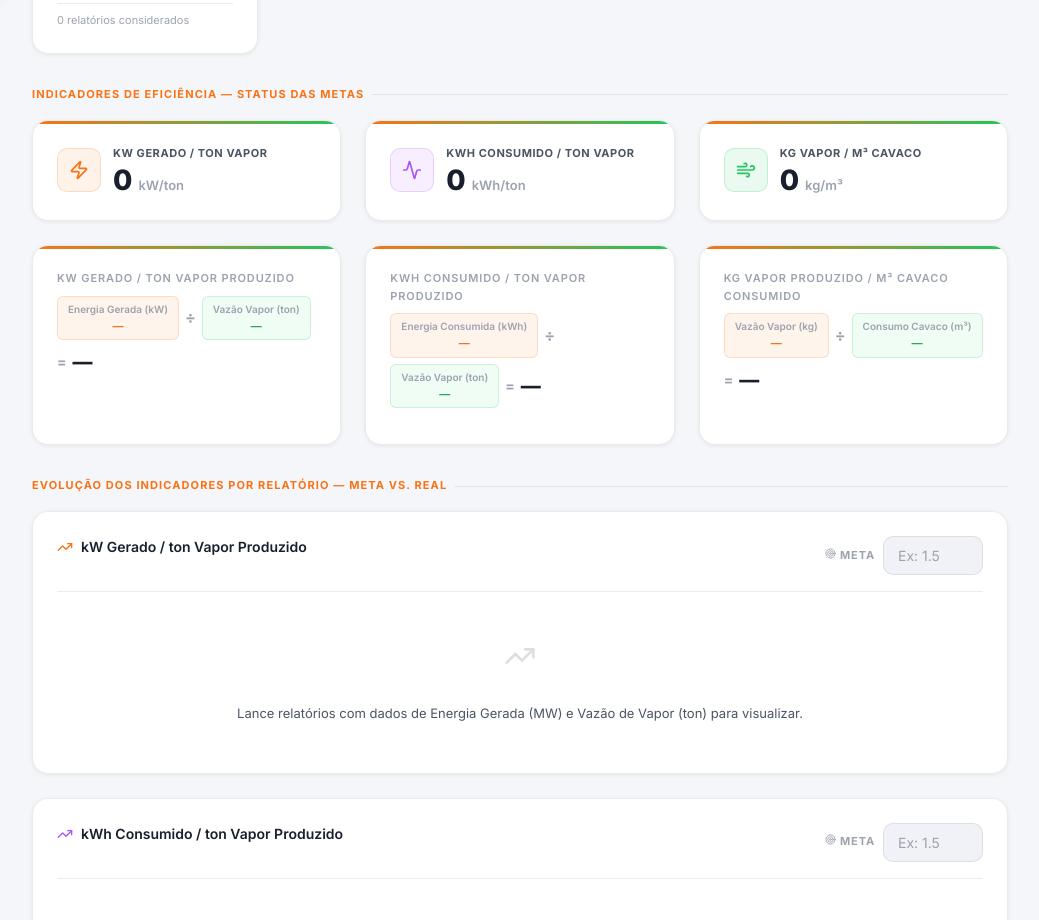
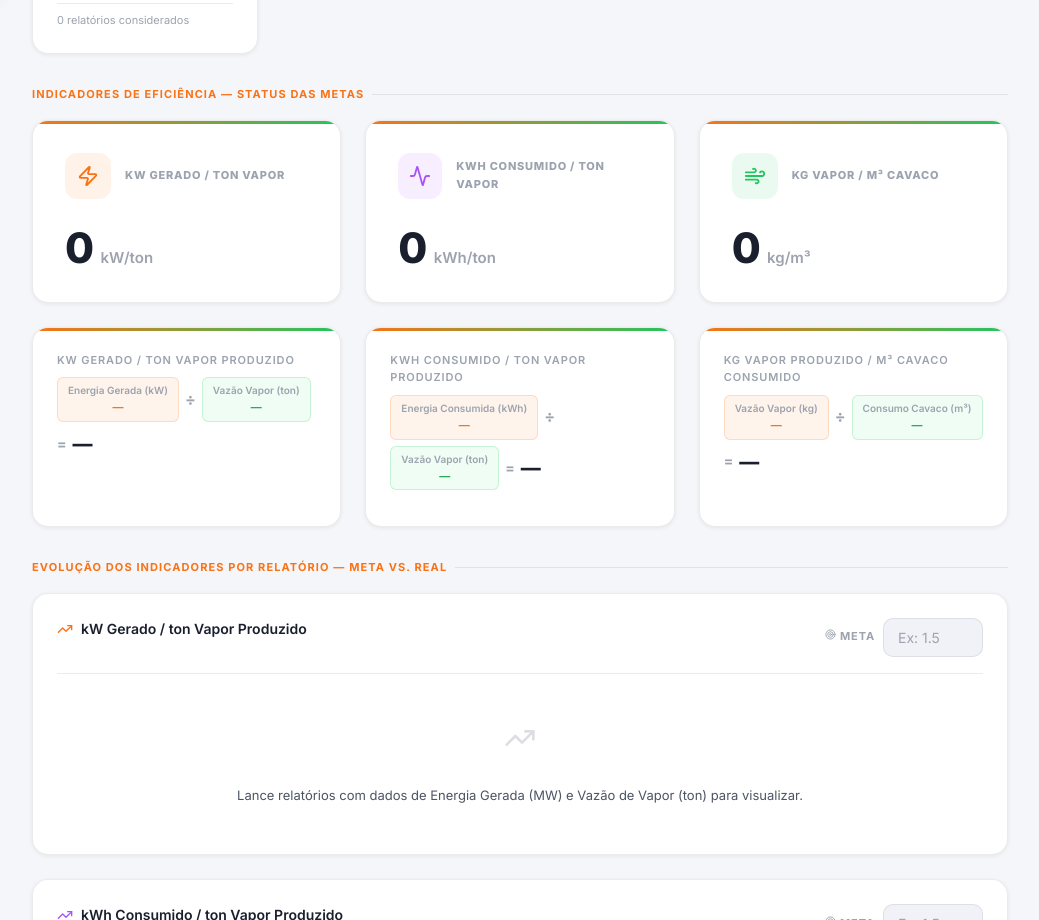
Before and after one commit to waldockandrade/ThermIQ-Relat, a React (Vite) app: page /dashboard in a window 1280 px wide. Shown: the part 800-1720 px from the top of the page, without its empty margins (240-1279 px from the left). Built offline with nearby package versions, Linux system fonts and the light colour scheme; sample sign-in values are in the browser's storage.

Commit message:
style: redesign KPI TargetCard for premium visual emphasis on goals

```diff
--- a/src/pages/Dashboard.jsx
+++ b/src/pages/Dashboard.jsx
@@ -198,78 +198,123 @@ function TargetCard({ label, value, unit, meta, color, icon: Icon, inverse }) {
   const safeVal = (typeof value === 'number' && isFinite(value)) ? value : 0
   const hasMeta = typeof meta === 'number' && isFinite(meta)
 
-  // Decide a cor do status da barra dependendo do inverse (consumo vs geração)
+  let isSuccess = true
   let statusColor = color
   let statusText = ''
+  let diffStr = ''
+  let diffVal = 0
 
   if (hasMeta) {
+    isSuccess = inverse ? (safeVal <= meta) : (safeVal >= meta)
+    statusColor = isSuccess ? 'var(--leaf)' : 'var(--danger, #ef4444)'
+
+    if (meta > 0) {
+      const diff = ((safeVal - meta) / meta) * 100
+      const sign = diff > 0 ? '+' : ''
+      diffStr = `${sign}${diff.toFixed(1)}%`
+      diffVal = Math.abs(safeVal - meta)
+    }
+
+    // Texto de status detalhado
     if (inverse) {
-      // Para consumo numérico (ex: kWh Consumido), o 'menor' (<= meta) é sucesso
-      statusColor = safeVal <= meta ? 'var(--leaf)' : 'var(--danger, #ef4444)'
-      statusText = safeVal <= meta ? 'Abaixo do teto (Bom)' : 'Acima do teto (Atenção)'
+      statusText = safeVal <= meta ? 'Dentro do Limite' : 'Acima do Teto'
     } else {
-      // Para geração (ex: kW Gerado), o 'maior' (>= meta) é sucesso
-      statusColor = safeVal >= meta ? 'var(--leaf)' : 'var(--warning, #eab308)'
-      statusText = safeVal >= meta ? 'Meta atingida!' : 'Abaixo da meta'
+      statusText = safeVal >= meta ? 'Meta Atingida' : 'Abaixo da Meta'
     }
   }
 
-  // Ajuste elástico da calha visual da barra para suportar a barra inteira
-  const maxVal = hasMeta ? Math.max(meta * 1.3, safeVal * 1.1) : (safeVal > 0 ? safeVal * 1.2 : 100)
-  const valPct = Math.min((safeVal / maxVal) * 100, 100)
-  const metaPct = hasMeta ? Math.min((meta / maxVal) * 100, 100) : 0
+  return (
+    <div className="stat-card" style={{
+      padding: 'var(--space-xl)',
+      position: 'relative',
+      overflow: 'hidden',
+      border: hasMeta ? `1px solid ${statusColor}44` : '1px solid var(--border)',
+      background: hasMeta ? `linear-gradient(135deg, var(--bg-card) 30%, ${statusColor}0a 100%)` : 'var(--bg-card)',
+      boxShadow: hasMeta ? `0 8px 32px ${statusColor}14` : 'var(--shadow-sm)',
+      display: 'flex', flexDirection: 'column', gap: 16
+    }}>
+      {/* Efeito Glow de fundo */}
+      {hasMeta && (
+        <div style={{
+          position: 'absolute', top: -60, right: -60, width: 160, height: 160,
+          background: `radial-gradient(circle, ${statusColor}1a 0%, transparent 70%)`,
+          borderRadius: '50%', pointerEvents: 'none'
+        }} />
+      )}
 
-  return (
-    <div className="stat-card" style={{ padding: 'var(--space-lg)', display: 'flex', flexDirection: 'column', gap: 'var(--space-md)' }}>
       {/* Cabeçalho */}
-      <div style={{ display: 'flex', alignItems: 'center', gap: 12 }}>
-        <div style={{ minWidth: 44, width: 44, height: 44, borderRadius: 'var(--radius-md)', background: `${color}18`, border: `1px solid ${color}33`, display: 'flex', alignItems: 'center', justifyContent: 'center' }}>
-          <Icon size={20} style={{ color }} />
-        </div>
-        <div style={{ flex: 1 }}>
-          <div style={{ fontWeight: 700, color: 'var(--text-secondary)', fontSize: '11px', textTransform: 'uppercase', letterSpacing: '0.05em' }}>
-            {label}
+      <div style={{ display: 'flex', justifyContent: 'space-between', alignItems: 'flex-start', zIndex: 1 }}>
+        <div style={{ display: 'flex', alignItems: 'center', gap: 14 }}>
+          <div style={{
+            width: 46, height: 46, borderRadius: 12,
+            background: hasMeta ? `${statusColor}18` : `${color}18`,
+            color: hasMeta ? statusColor : color,
+            display: 'flex', alignItems: 'center', justifyContent: 'center',
+            boxShadow: hasMeta ? `0 4px 12px ${statusColor}22` : 'none',
+          }}>
+             <Icon size={22} />
           </div>
-          <div style={{ display: 'flex', alignItems: 'baseline', gap: 6, marginTop: 4 }}>
-            <span style={{ fontSize: '28px', fontWeight: 800, color: 'var(--text-primary)', lineHeight: 1 }}>
-              {safeVal.toLocaleString('pt-BR', { maximumFractionDigits: 1 })}
-            </span>
-            <span style={{ fontSize: '13px', color: 'var(--text-muted)', fontWeight: 600 }}>
-              {unit}
-            </span>
+          <div>
+            <div style={{ fontWeight: 800, fontSize: '11px', color: 'var(--text-muted)', textTransform: 'uppercase', letterSpacing: '0.07em' }}>
+              {label}
+            </div>
+            {hasMeta && (
+               <div style={{ fontSize: '13px', fontWeight: 600, color: statusColor, marginTop: 4, display: 'flex', alignItems: 'center', gap: 6 }}>
+                  <div style={{ width: 6, height: 6, borderRadius: '50%', background: statusColor, boxShadow: `0 0 8px ${statusColor}` }} />
+                  {statusText}
+               </div>
+            )}
           </div>
         </div>
       </div>
 
-      {/* Tracker da Meta */}
+      {/* Bloco de Valor Principal */}
+      <div style={{ display: 'flex', alignItems: 'flex-end', justifyContent: 'space-between', marginTop: 12, zIndex: 1 }}>
+        <div style={{ display: 'flex', alignItems: 'baseline', gap: 8 }}>
+          <span style={{ fontSize: '42px', fontWeight: 900, color: 'var(--text-primary)', letterSpacing: '-0.04em', lineHeight: 1 }}>
+            {safeVal.toLocaleString('pt-BR', { maximumFractionDigits: 2 })}
+          </span>
+          <span style={{ fontSize: '15px', color: 'var(--text-muted)', fontWeight: 600 }}>
+            {unit}
+          </span>
+        </div>
+
+        {/* Badge de Percentual de Avanço/Recuo */}
+        {hasMeta && (
+          <div style={{
+            padding: '6px 14px', borderRadius: 24,
+            background: `${statusColor}18`, color: statusColor,
+            fontWeight: 800, fontSize: '14px', border: `1px solid ${statusColor}33`,
+            boxShadow: `0 2px 10px ${statusColor}11`
+          }}>
+            {diffStr}
+          </div>
+        )}
+      </div>
+
+      {/* Caixa de Comparativo Direto */}
       {hasMeta && (
-        <div style={{ marginTop: 6, paddingTop: 12, borderTop: '1px solid var(--border-subtle)' }}>
-          <div style={{ display: 'flex', justifyContent: 'space-between', fontSize: '12px', marginBottom: 8, fontWeight: 600 }}>
-            <span style={{ color: 'var(--text-muted)' }}>Meta: {meta.toLocaleString('pt-BR', { maximumFractionDigits: 1 })}</span>
-            <span style={{ color: statusColor }}>{statusText}</span>
+        <div style={{
+          marginTop: 8, padding: '12px 16px', background: 'var(--bg-surface)',
+          borderRadius: 12, border: '1px solid var(--border-subtle)',
+          display: 'flex', justifyContent: 'space-between', alignItems: 'center',
+          boxShadow: 'inset 0 2px 4px rgba(0,0,0,0.02)', zIndex: 1
+        }}>
+          <div>
+            <div style={{ fontSize: '10px', color: 'var(--text-muted)', fontWeight: 700, textTransform: 'uppercase', letterSpacing: '0.05em' }}>
+              Objetivo (Meta)
+            </div>
+            <div style={{ fontSize: '16px', color: 'var(--text-secondary)', fontWeight: 800, marginTop: 2 }}>
+              {meta.toLocaleString('pt-BR', { maximumFractionDigits: 2 })} <span style={{ fontSize: '12px', fontWeight: 600, color: 'var(--text-muted)' }}>{unit}</span>
+            </div>
           </div>
-
-          <div style={{ position: 'relative', height: 10, background: 'rgba(0,0,0,0.04)', borderRadius: 5, overflow: 'hidden' }}>
-             {/* Sombra demarcando limitador da meta na calha invisível */}
-             <div style={{
-                position: 'absolute', top: 0, bottom: 0, left: 0, width: `${metaPct}%`,
-                background: inverse ? 'rgba(34,197,94,0.1)' : 'rgba(0,0,0,0.03)',
-                borderRight: inverse ? 'none' : '1px solid rgba(0,0,0,0.1)'
-             }} />
-
-             {/* Barra progressiva que pinta esticando conforme o value */}
-             <div style={{
-                position: 'absolute', top: 0, bottom: 0, left: 0, width: `${valPct}%`,
-                background: `linear-gradient(90deg, ${statusColor}cc, ${statusColor})`,
-                borderRadius: 5, transition: 'width 0.4s cubic-bezier(0.4, 0, 0.2, 1)',
-                boxShadow: `0 0 6px ${statusColor}44`
-             }} />
-
-             {/* Traço divisor visível no alvo cravado */}
-             <div style={{
-                position: 'absolute', top: 0, bottom: 0, left: `${metaPct}%`, width: 2,
-                background: 'var(--text-primary)', transform: 'translateX(-50%)', opacity: 0.6
-             }} />
+          <div style={{ textAlign: 'right' }}>
+            <div style={{ fontSize: '10px', color: 'var(--text-muted)', fontWeight: 700, textTransform: 'uppercase', letterSpacing: '0.05em' }}>
+              Desvio Real
+            </div>
+            <div style={{ fontSize: '16px', color: statusColor, fontWeight: 800, marginTop: 2 }}>
+              {diffVal.toLocaleString('pt-BR', { maximumFractionDigits: 2 })} <span style={{ fontSize: '12px', fontWeight: 600, color: statusColor, opacity: 0.7 }}>{unit}</span>
+            </div>
           </div>
         </div>
       )}
```
